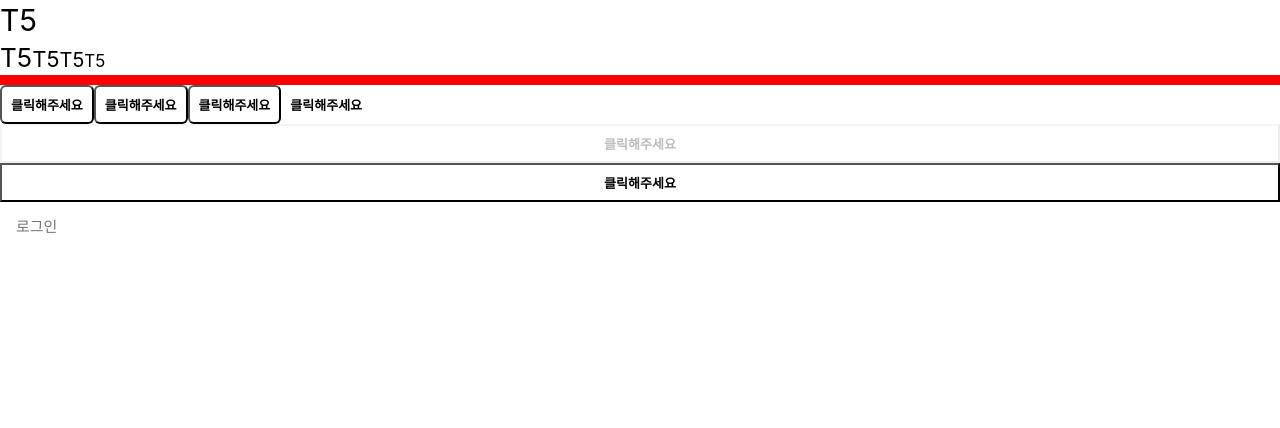
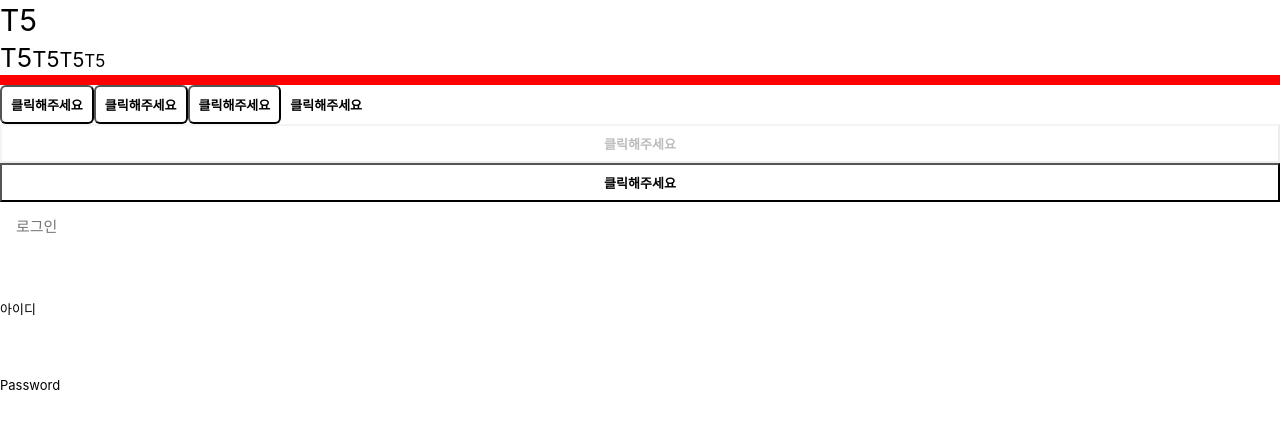
Before and after one commit to dydals3440/card-mobile, a React (Create React App) app: page / in a window 1280 px wide. Shown: the top 428 px of the page. Built offline with nearby package versions, Linux system fonts and the light colour scheme; the HTML template or start-up script is replaced by a standard one.

Commit message:
feat: TextField 공용 컴포넌트 제작

```diff
--- a/src/App.tsx
+++ b/src/App.tsx
@@ -4,6 +4,7 @@ import './App.css'
 import Text from '@shared/Text'
 import Button from '@shared/Button'
 import Input from '@shared/Input'
+import TextField from '@shared/TextField'
 
 function App() {
   return (
@@ -28,6 +29,8 @@ function App() {
       <Button full>클릭해주세요</Button>
       <Input placeholder="로그인" />
       <Input aria-invalid={true} />
+      <TextField label="아이디" />
+      <TextField label="Password" />
     </div>
   )
 }
--- /dev/null
+++ b/src/components/shared/TextField.tsx
@@ -0,0 +1,73 @@
+import React, {
+  FocusEventHandler,
+  forwardRef,
+  InputHTMLAttributes,
+  useState,
+} from 'react'
+
+import Text from '@shared/Text'
+import Input from '@shared/Input'
+
+// Input이 갖고있는 기본 props를 받게 해줌.
+interface TextFieldProps extends InputHTMLAttributes<HTMLInputElement> {
+  label?: React.ReactNode
+  hasError?: boolean
+  helpMessage?: React.ReactNode
+}
+
+// 외부로부터 ref를 받게함.
+const TextField = forwardRef<HTMLInputElement, TextFieldProps>(
+  function TextField(
+    { label, hasError, helpMessage, onFocus, onBlur, ...props },
+    ref,
+  ) {
+    const [focused, setFocused] = useState(false)
+
+    const labelColor = hasError ? 'red' : focused ? 'blue' : undefined
+
+    const handleFocus: FocusEventHandler<HTMLInputElement> = (event) => {
+      setFocused(true)
+      onFocus?.(event)
+    }
+    const handleBlur: FocusEventHandler<HTMLInputElement> = (event) => {
+      setFocused(false)
+      onBlur?.(event)
+    }
+
+    return (
+      <div>
+        {label ? (
+          <Text
+            typography="t7"
+            color={labelColor}
+            display="inline-block"
+            style={{ marginBottom: 6 }}
+          >
+            {label}
+          </Text>
+        ) : null}
+        {/* 외부에서 focus 처리할 수 있게 ref를 뚫어둠. */}
+        <Input
+          ref={ref}
+          aria-invalid={hasError}
+          onFocus={handleFocus}
+          onBlur={handleBlur}
+          {...props}
+        />
+        {helpMessage ? (
+          <Text
+            typography="t7"
+            color={labelColor}
+            display="inline-block"
+            // Input에 margin 안주는 이유, 동적인 요소가 갖는게 좋음. 없을 수도 있기에
+            style={{ marginTop: 6, fontSize: 12 }}
+          >
+            {helpMessage}
+          </Text>
+        ) : null}
+      </div>
+    )
+  },
+)
+
+export default TextField
--- a/src/components/shared/TextLabel.tsx
+++ /dev/null
@@ -1 +0,0 @@
-interface TextLabel {}
```
